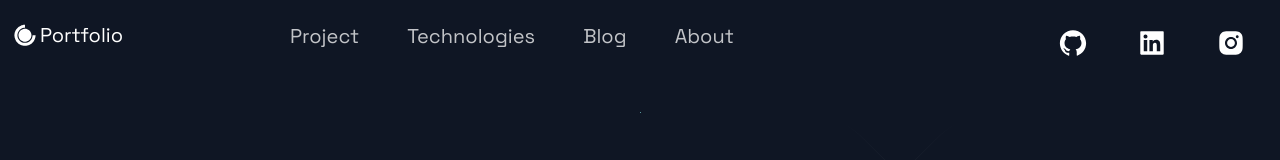
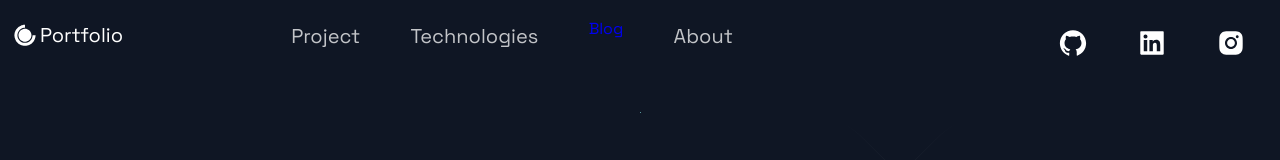
Before and after one commit to eberkeaydin/portfolio, a Next.js app: page / in a window 1280 px wide. Shown: the top 160 px of the page. Built offline with nearby package versions, Linux system fonts and the light colour scheme.

Commit message:
Blog link

```diff
--- a/src/components/Header/Header.js
+++ b/src/components/Header/Header.js
@@ -26,9 +26,7 @@ const Header = () =>  (
         </Link>
       </li>
       <li>
-        <Link href="#blog">
-          <NavLink>Blog</NavLink>
-        </Link>
+        <a href='https://medium.com/@e.berkeaydin'>Blog</a>
       </li>
       <li>
         <Link href="#about">
```
